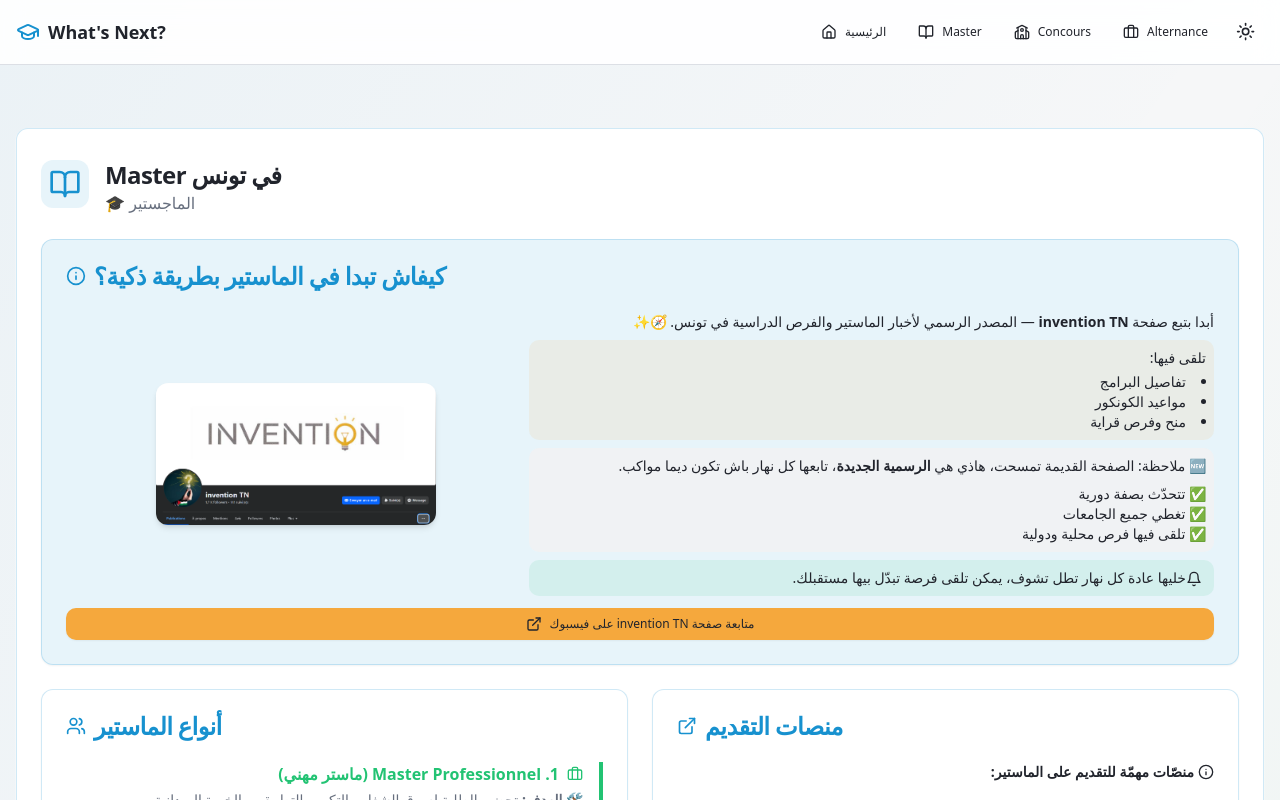
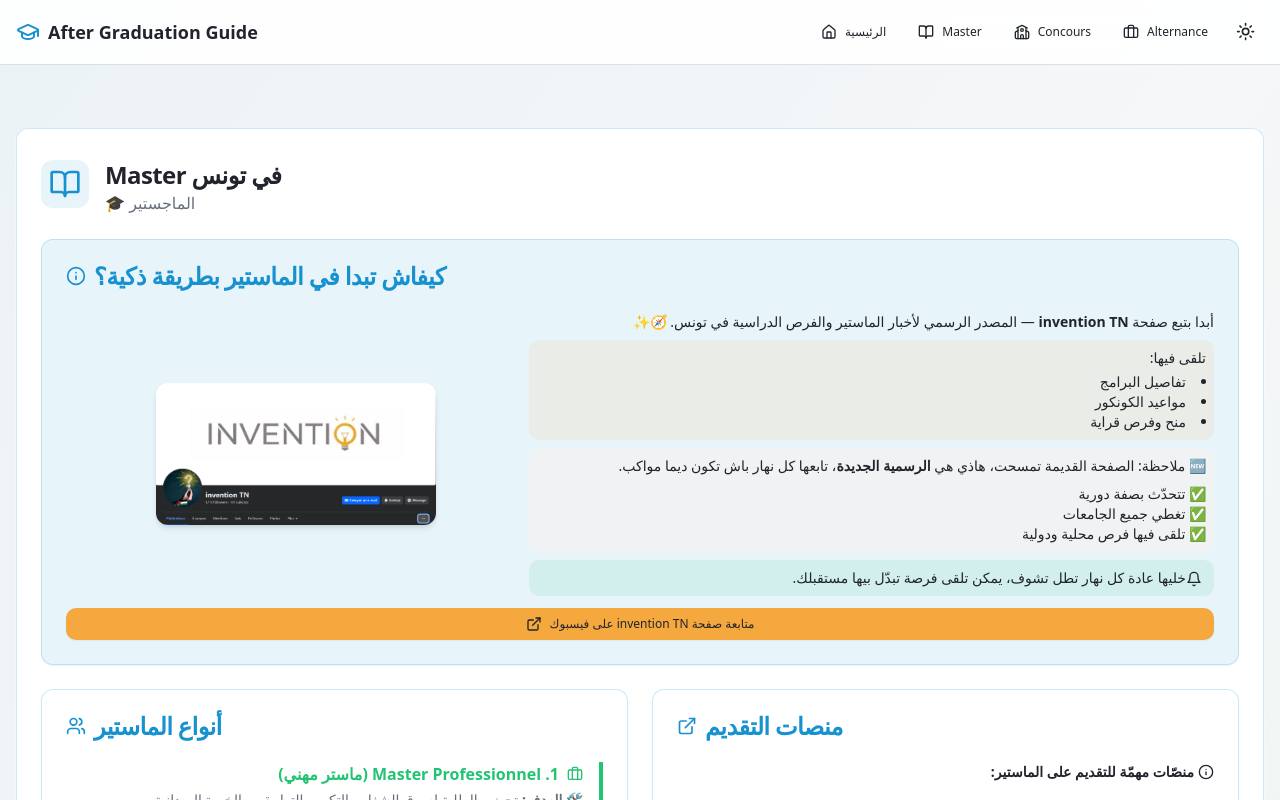
Before and after one commit to jozefelmanga/after-graduation-guide, a React (Vite) app: page /master in a window 1280 px wide. Shown: the top 800 px of the page. Built offline with nearby package versions, Linux system fonts and the light colour scheme.

Commit message:
Update index.html and NavigationBar for branding consistency
Revise the title and Open Graph metadata in index.html to simplify the project branding to "After Graduation Guide." Update the NavigationBar component to reflect the new title, enhancing consistency across the application.

```diff
--- a/index.html
+++ b/index.html
@@ -13,11 +13,11 @@
     <meta charset="UTF-8" />
     <meta name="viewport" content="width=device-width, initial-scale=1.0" />
     <link rel="icon" href="/graduation-hat.ico" />
-    <title>After Graduation Guide for Tunisian Students | دليل ما بعد التخرج للطلبة التوانسة</title>
+    <title>After Graduation Guide</title>
     <meta name="description" content="A comprehensive guide for Tunisian students after graduation | دليل شامل للطلبة التونسيين بعد التخرج" />
     <meta name="author" content="Youssef Ben Salem" />
 
-    <meta property="og:title" content="After Graduation Guide for Tunisian Students | دليل ما بعد التخرج للطلبة التوانسة" />
+    <meta property="og:title" content="After Graduation Guide" />
     <meta property="og:description" content="A comprehensive guide for Tunisian students after graduation | دليل شامل للطلبة التونسيين بعد التخرج" />
     <meta property="og:type" content="website" />
     <meta property="og:image" content="/public/assets/images/concours.png" />
--- a/src/components/NavigationBar.tsx
+++ b/src/components/NavigationBar.tsx
@@ -22,7 +22,7 @@
         <div className="flex items-center justify-between h-16">
           <Link to="/" className="flex items-center gap-2">
             <GraduationCap className="w-6 h-6 text-primary" />
-            <span className="font-bold text-lg text-foreground">What's Next?</span>
+            <span className="font-bold text-lg text-foreground">After Graduation Guide</span>
           </Link>
 
           <div className="hidden md:flex items-center gap-2">
```
Also changed, not shown: 1 other file (tests, documents, lock files or other folders).
